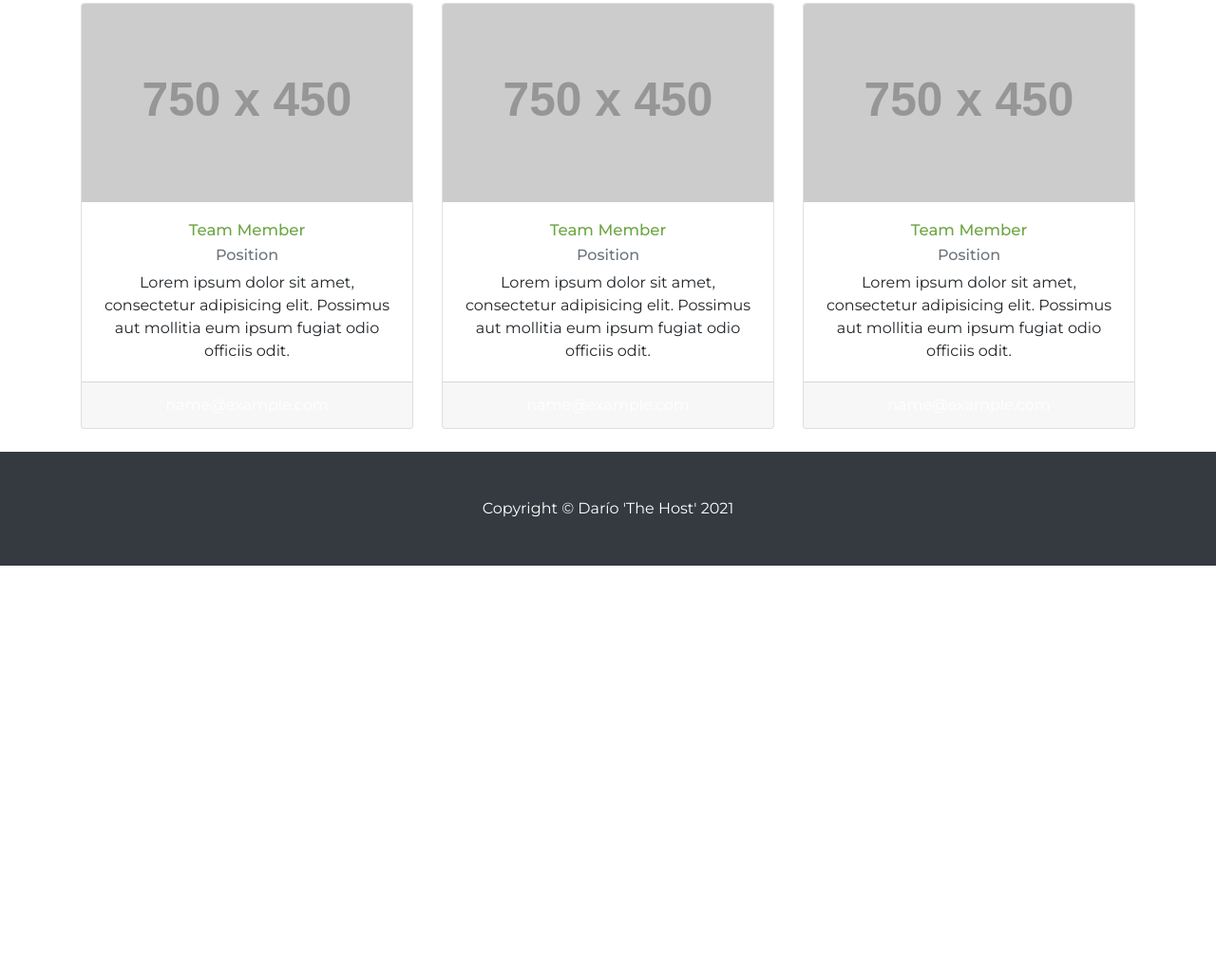
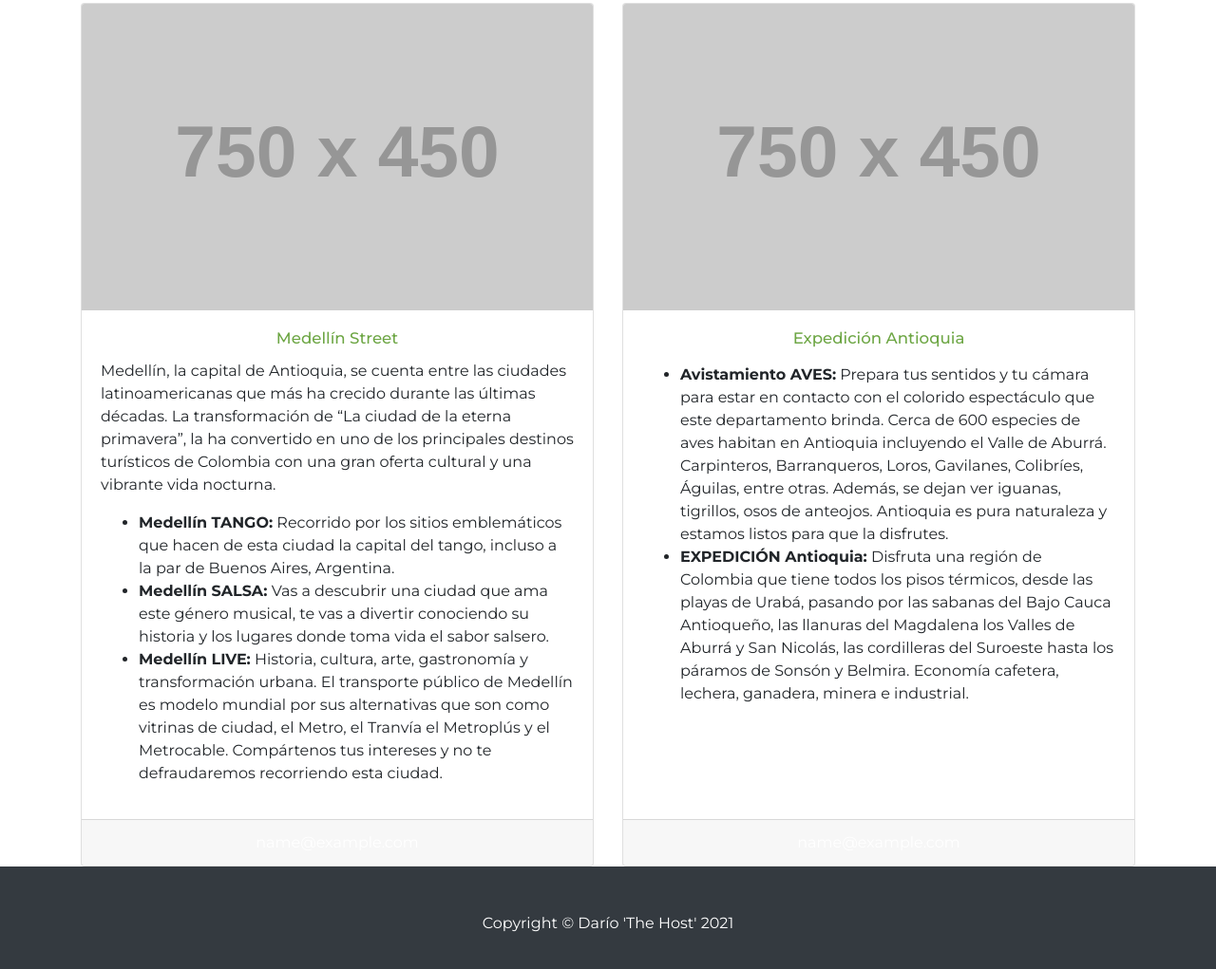
Before and after one commit to Joolean14/dario-the-host, a website: page about.html in a window 1280 px wide. Shown: the part 599-1620 px from the top of the page at 95% size. Before the commit the page ends 1195 px from the top, so only its background shows below. Drawn offline with Linux system fonts and the light colour scheme; placeholder pictures from the web are drawn by us.

Commit message:
[Update] Actualizo textos y cambio distribucion cards

```diff
--- a/about.html
+++ b/about.html
@@ -24,7 +24,9 @@
   <nav class="navbar fixed-top navbar-expand-lg navbar-dark bg-dark fixed-top">
     <div class="container">
       <a class="navbar-brand" href="index.html">Darío 'The Host'</a>
-      <button class="navbar-toggler navbar-toggler-right" type="button" data-toggle="collapse" data-target="#navbarResponsive" aria-controls="navbarResponsive" aria-expanded="false" aria-label="Toggle navigation">
+      <button class="navbar-toggler navbar-toggler-right" type="button" data-toggle="collapse"
+        data-target="#navbarResponsive" aria-controls="navbarResponsive" aria-expanded="false"
+        aria-label="Toggle navigation">
         <span class="navbar-toggler-icon"></span>
       </button>
       <div class="collapse navbar-collapse" id="navbarResponsive">
@@ -39,7 +41,8 @@
             <a class="nav-link" href="contact.html">Contact</a>
           </li>
           <li class="nav-item dropdown">
-            <a class="nav-link dropdown-toggle" href="#" id="navbarDropdownPortfolio" data-toggle="dropdown" aria-haspopup="true" aria-expanded="false">
+            <a class="nav-link dropdown-toggle" href="#" id="navbarDropdownPortfolio" data-toggle="dropdown"
+              aria-haspopup="true" aria-expanded="false">
               Portfolio
             </a>
             <div class="dropdown-menu dropdown-menu-right" aria-labelledby="navbarDropdownPortfolio">
@@ -51,7 +54,8 @@
             </div>
           </li>
           <li class="nav-item dropdown">
-            <a class="nav-link dropdown-toggle" href="#" id="navbarDropdownBlog" data-toggle="dropdown" aria-haspopup="true" aria-expanded="false">
+            <a class="nav-link dropdown-toggle" href="#" id="navbarDropdownBlog" data-toggle="dropdown"
+              aria-haspopup="true" aria-expanded="false">
               Blog
             </a>
             <div class="dropdown-menu dropdown-menu-right" aria-labelledby="navbarDropdownBlog">
@@ -61,7 +65,8 @@
             </div>
           </li>
           <li class="nav-item dropdown">
-            <a class="nav-link dropdown-toggle" href="#" id="navbarDropdownPages" data-toggle="dropdown" aria-haspopup="true" aria-expanded="false">
+            <a class="nav-link dropdown-toggle" href="#" id="navbarDropdownPages" data-toggle="dropdown"
+              aria-haspopup="true" aria-expanded="false">
               Other Pages
             </a>
             <div class="dropdown-menu dropdown-menu-right" aria-labelledby="navbarDropdownPages">
@@ -99,9 +104,13 @@
       </div>
       <div class="col-lg-6">
         <h2>Quiénes somos</h2>
-        <p>En este lugar te vas a encontrar no solo con un profesional del turismo, sino con un documentalista y productor audiovisual que estará atento para coordinar recorridos y viajes por la ciudad de Medellín y el departamento de Antioquia.
+        <p>En este lugar te vas a encontrar no solo con un profesional del turismo, sino con un documentalista y
+          productor audiovisual que estará atento para coordinar recorridos y viajes por la ciudad de Medellín y el
+          departamento de Antioquia.
         </p>
-        <p><strong>Dario 'The Host'</strong> construye experiencias personalizadas acordes con las expectativas que el viajero ha soñado para iniciar su aventura por este apasionante territorio geográfico. Las actividades se diseñan para grupos pequeños y parejas. </p>
+        <p><strong>Dario 'The Host'</strong> construye experiencias personalizadas acordes con las expectativas que el
+          viajero ha soñado para iniciar su aventura por este apasionante territorio geográfico. Las actividades se
+          diseñan para grupos pequeños y parejas. </p>
       </div>
     </div>
     <!-- /.row -->
@@ -110,39 +119,61 @@
     <h2>Experiencias</h2>
 
     <div class="row">
-      <div class="col-lg-4 mb-4">
+      <div class="col-lg-6 mb-6">
         <div class="card h-100 text-center">
           <img class="card-img-top" src="http://placehold.it/750x450" alt="">
           <div class="card-body">
-            <h4 class="card-title">Team Member</h4>
-            <h6 class="card-subtitle mb-2 text-muted">Position</h6>
-            <p class="card-text">Lorem ipsum dolor sit amet, consectetur adipisicing elit. Possimus aut mollitia eum ipsum fugiat odio officiis odit.</p>
+            <h4 class="card-title">Medellín Street</h4>
+            <p class="card-text">Medellín, la capital de Antioquia, se cuenta entre las ciudades latinoamericanas que
+              más ha crecido durante las últimas décadas. La transformación de “La ciudad de la eterna primavera”, la ha
+              convertido en uno de los principales destinos turísticos de Colombia con una gran oferta cultural y una
+              vibrante vida nocturna.
+              <ul>
+                <li>
+                  <strong>Medellín TANGO:</strong> Recorrido por los sitios emblemáticos que hacen de esta ciudad la capital del tango,
+                  incluso a la par de Buenos Aires, Argentina.
+                </li>
+                <li>
+                <strong>Medellín SALSA:</strong> Vas a descubrir una ciudad que ama este género musical, te vas a divertir conociendo
+                  su historia y los lugares donde toma vida el sabor salsero.
+                </li>
+                <li>
+                <strong>Medellín LIVE:</strong> Historia, cultura, arte, gastronomía y transformación urbana. El transporte público de
+                  Medellín es modelo mundial por sus alternativas que son como vitrinas de ciudad, el Metro, el Tranvía
+                  el Metroplús y el Metrocable. Compártenos tus intereses y no te defraudaremos recorriendo esta ciudad.
+                </li>
+              </ul>
+            </p>
           </div>
           <div class="card-footer">
             <a href="#">name@example.com</a>
           </div>
         </div>
       </div>
-      <div class="col-lg-4 mb-4">
+      <div class="col-lg-6 mb-6">
         <div class="card h-100 text-center">
           <img class="card-img-top" src="http://placehold.it/750x450" alt="">
           <div class="card-body">
-            <h4 class="card-title">Team Member</h4>
-            <h6 class="card-subtitle mb-2 text-muted">Position</h6>
-            <p class="card-text">Lorem ipsum dolor sit amet, consectetur adipisicing elit. Possimus aut mollitia eum ipsum fugiat odio officiis odit.</p>
-          </div>
-          <div class="card-footer">
-            <a href="#">name@example.com</a>
-          </div>
-        </div>
-      </div>
-      <div class="col-lg-4 mb-4">
-        <div class="card h-100 text-center">
-          <img class="card-img-top" src="http://placehold.it/750x450" alt="">
-          <div class="card-body">
-            <h4 class="card-title">Team Member</h4>
-            <h6 class="card-subtitle mb-2 text-muted">Position</h6>
-            <p class="card-text">Lorem ipsum dolor sit amet, consectetur adipisicing elit. Possimus aut mollitia eum ipsum fugiat odio officiis odit.</p>
+            <h4 class="card-title">Expedición Antioquia</h4>
+            <p class="card-text">
+              <ul>
+                <li>
+                  <strong>Avistamiento AVES:</strong> Prepara tus sentidos y tu cámara para estar en
+                  contacto con el colorido espectáculo que este departamento brinda. Cerca
+                  de 600 especies de aves habitan en Antioquia incluyendo el Valle de
+                  Aburrá.
+                  Carpinteros, Barranqueros, Loros, Gavilanes, Colibríes, Águilas, entre otras.
+                  Además, se dejan ver iguanas, tigrillos, osos de anteojos. Antioquia es pura
+                  naturaleza y estamos listos para que la disfrutes.
+                </li>
+                <li>
+                  <strong>EXPEDICIÓN Antioquia:</strong> Disfruta una región de Colombia que tiene todos los pisos térmicos, desde las playas
+                    de Urabá, pasando por las sabanas del Bajo Cauca Antioqueño, las llanuras del Magdalena los Valles de
+                    Aburrá y San Nicolás, las cordilleras del Suroeste hasta los páramos de Sonsón y Belmira. Economía
+                    cafetera, lechera, ganadera, minera e industrial.
+                </li>
+              </ul>
+            </p>
           </div>
           <div class="card-footer">
             <a href="#">name@example.com</a>
--- a/css/modern-business.css
+++ b/css/modern-business.css
@@ -65,6 +65,14 @@ h4 {
   border: none;
 }
 
+.card-body {
+  text-align: left;
+}
+
+.card-title {
+  text-align: center;
+}
+
 
 
 
```
